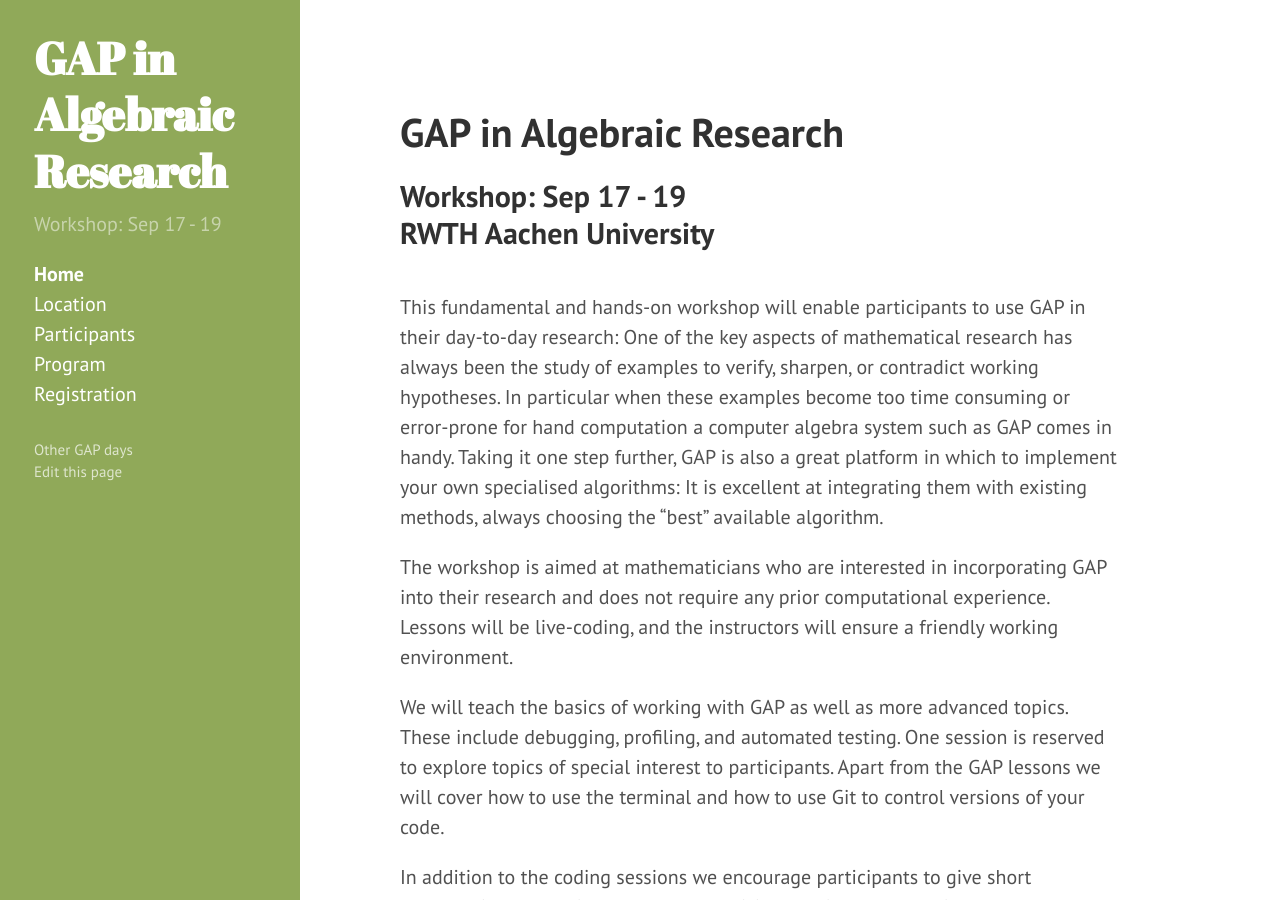
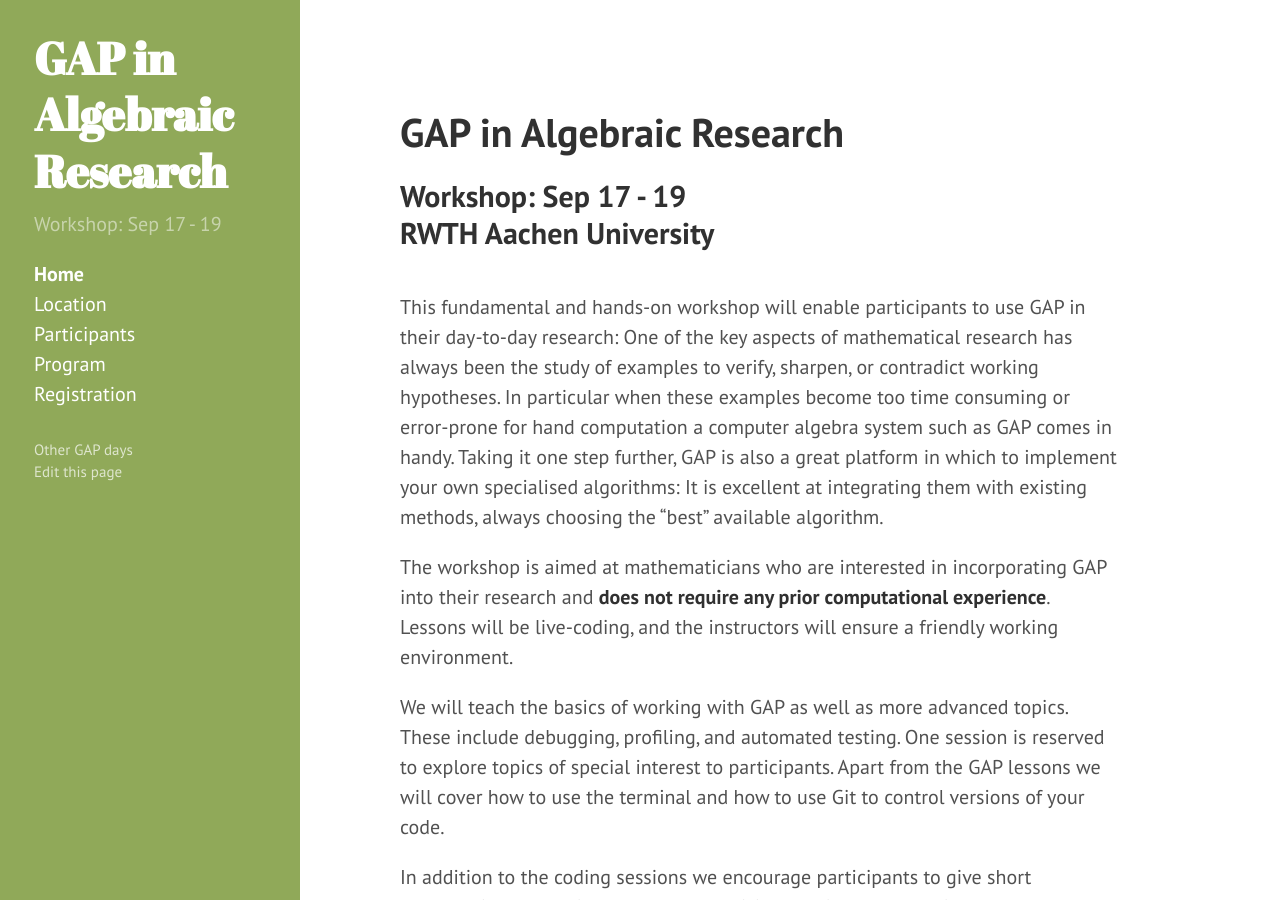
Before and after one commit to lbfm-rwth/gap-in-algebraic-research-2018, a Jekyll site: the page built from index.md, in a window 1280 px wide and 900 px high. Built offline with Jekyll 4.4.1, drawn with Linux system fonts in a browser that asks for light colours.

```diff
--- a/index.md
+++ b/index.md
@@ -13,7 +13,7 @@ In particular when these examples become too time consuming or error-prone for h
 Taking it one step further, GAP is also a great platform in which to implement your own specialised algorithms:
 It is excellent at integrating them with existing methods, always choosing the "best" available algorithm.
 
-The workshop is aimed at mathematicians who are interested in incorporating GAP into their research and does not require any prior computational experience.
+The workshop is aimed at mathematicians who are interested in incorporating GAP into their research and **does not require any prior computational experience**.
 Lessons will be live-coding, and the instructors will ensure a friendly working environment.
 
 We will teach the basics of working with GAP as well as more advanced topics. These include debugging, profiling, and automated testing.
```
